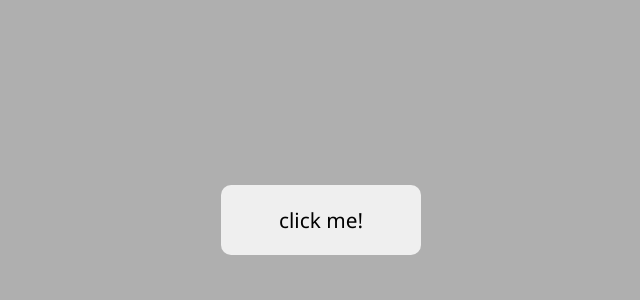
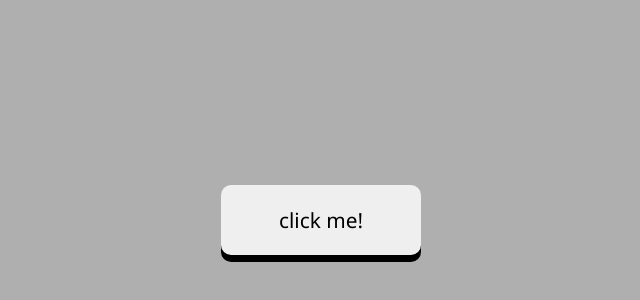
Before and after one commit to saeedkaboli/button, a plain HTML site: page index.htm in a window 1280 px wide. Shown: the part 180-480 px from the top of the page, without its empty margins (319-959 px from the left). Drawn offline with Linux system fonts and the light colour scheme.

Commit message:
this is fivth Commit

```diff
--- a/index.htm
+++ b/index.htm
@@ -29,10 +29,15 @@
             color: #000;
             font-family: 'Segoe UI', Tahoma, Geneva, Verdana, sans-serif;
             font-size: 1.3rem;
+            box-shadow: 0px 7px ;
+            transition: 1s;
 
         }
         #btn:focus{
             outline: none;
+        }
+        #btn:active{
+            box-shadow:0px 0px;
         }
     </style>
 </head>
```
